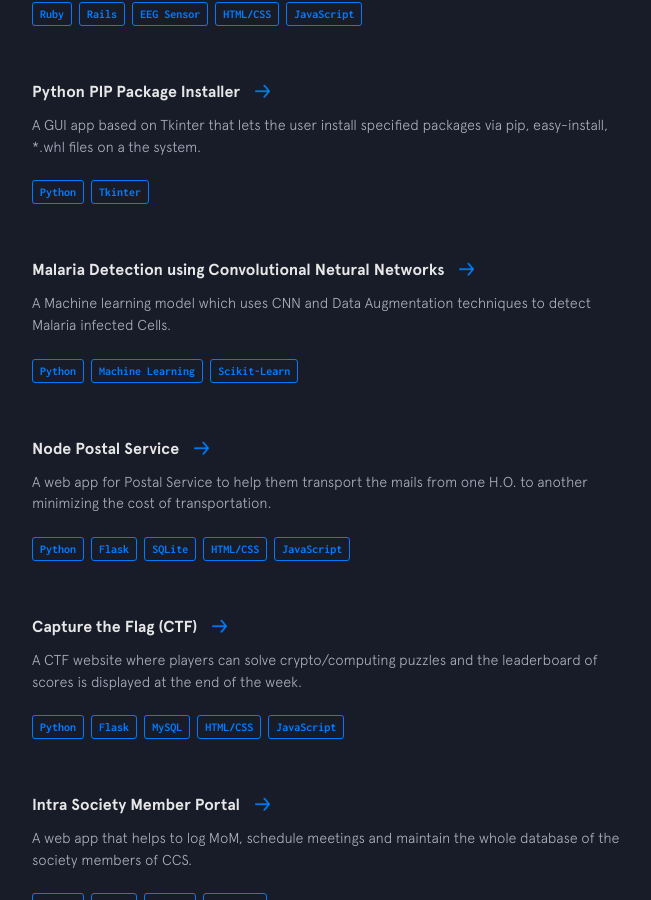
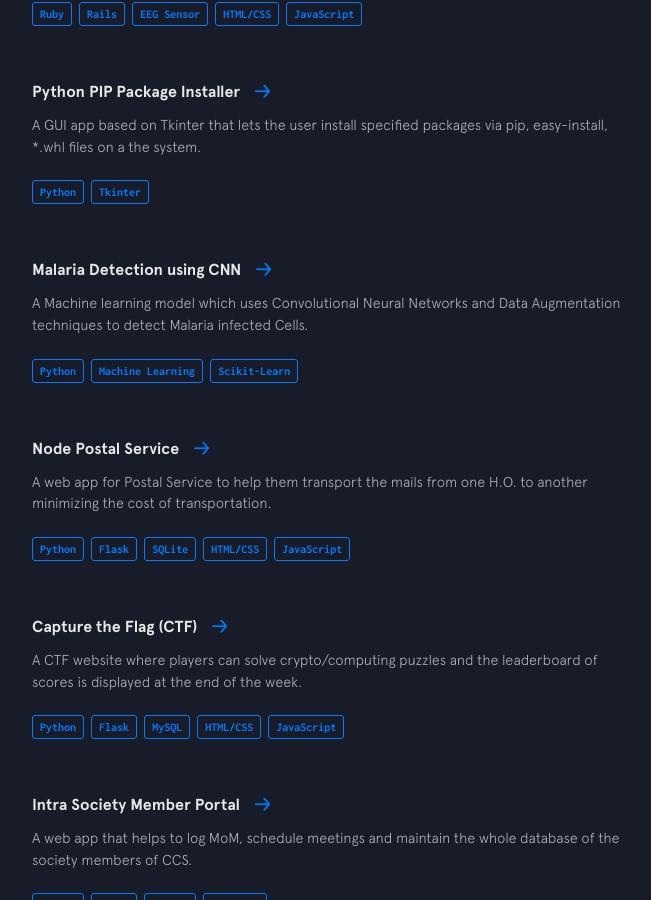
Before and after one commit to dpmittal/dpmittal.github.io, a Jekyll site: the page built from index.html, in a window 1280 px wide and 900 px high, scrolled down 3992 px. Shown: the whole window, without its empty margins (418-1069 px from the left). Built offline with Jekyll 4.4.1, drawn with Linux system fonts in a browser that asks for light colours; nearby versions of some CDN libraries.

Commit message:
Bug Fixes

```diff
--- a/_data/other-projects.yml
+++ b/_data/other-projects.yml
@@ -14,8 +14,8 @@
     - thing: Python
     - thing: Tkinter
 
-- name: Malaria Detection using Convolutional Netural Networks
-  description: A Machine learning model which uses CNN and Data Augmentation techniques to detect Malaria infected Cells.
+- name: Malaria Detection using CNN
+  description: A Machine learning model which uses Convolutional Neural Networks and Data Augmentation techniques to detect Malaria infected Cells.
   used:
     - thing: Python
     - thing: Machine Learning
```
